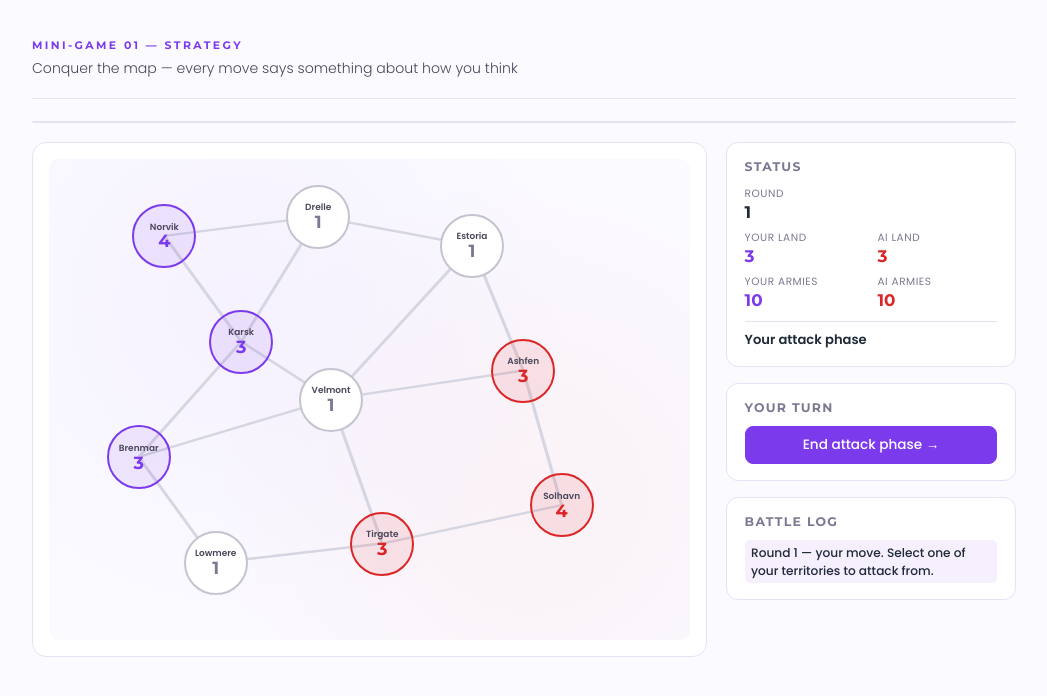
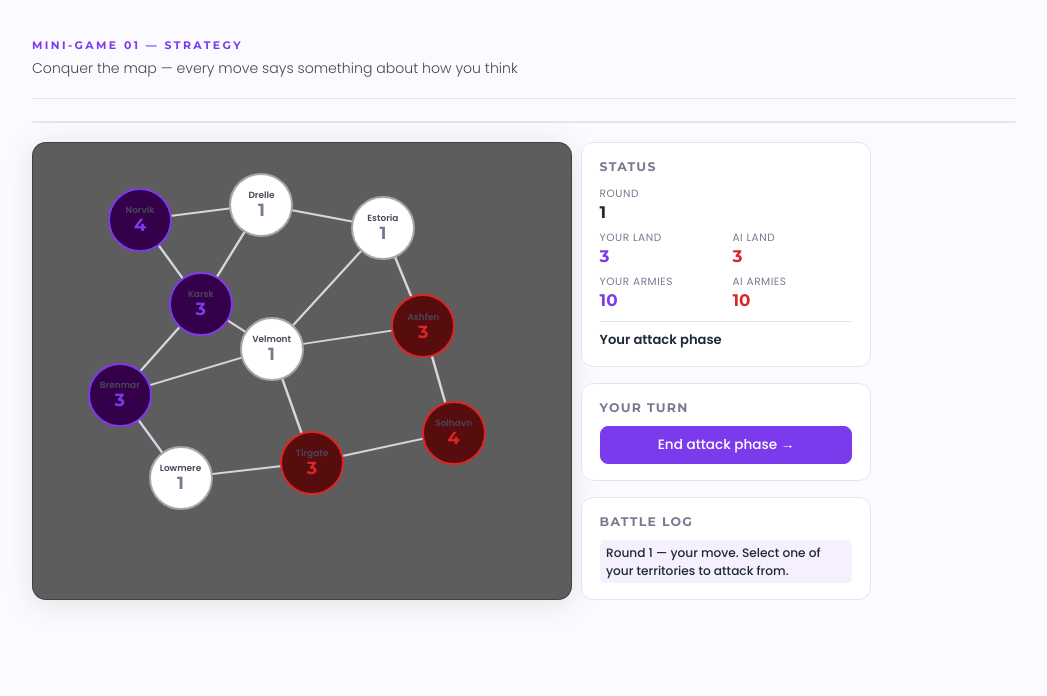
Before and after one commit to blankoner/Nova_App, a Flask app: page /game/strategy in a window 1280 px wide. Shown: the part 79-775 px from the top of the page, without its empty margins (116-1163 px from the left). Run offline with Flask 3, Linux system fonts and the light colour scheme; data comes from the database, SQL or seed files in the repository.

Commit message:
strategy game design

```diff
--- a/static/css/game-strategy.css
+++ b/static/css/game-strategy.css
@@ -209,20 +209,22 @@ a { color: inherit; text-decoration: none; }
 
 /* ── Board ── */
 .board-card {
-  background: var(--surface);
+  background: #200000;
   border: 1px solid var(--rule);
   border-radius: 14px;
   padding: 1rem;
+  width:80%;
+  background: rgba(23, 23, 23, 0.69);
+box-shadow: 0 4px 30px rgba(0, 0, 0, 0.1);
+backdrop-filter: blur(12.2px);
+-webkit-backdrop-filter: blur(12.2px);
+border: 1px solid rgba(23, 23, 23, 0.4);
 }
 .game-board {
   position: relative;
   width: 100%;
   aspect-ratio: 4 / 3;
-  background:
-    radial-gradient(circle at 30% 30%, rgba(107,33,255,0.04), transparent 60%),
-    radial-gradient(circle at 75% 70%, rgba(220,38,38,0.04), transparent 55%),
-    var(--bg);
-  border-radius: 10px;
+
   overflow: hidden;
 }
 
@@ -278,16 +280,18 @@ a { color: inherit; text-decoration: none; }
 
 .territory.owner-player {
   border-color: var(--player);
-  background: var(--player-bg);
+  background: #34004a;
 }
 .territory.owner-player .terr-armies { color: var(--player); }
 .territory.owner-ai {
   border-color: var(--ai);
   background: var(--ai-bg);
+  background-color:#570d0d;
 }
 .territory.owner-ai .terr-armies { color: var(--ai); }
 .territory.owner-neutral {
-  border-color: var(--neutral);
+  border-color: #a6a6a6;
+  color:black;
 }
 .territory.owner-neutral .terr-armies { color: var(--muted); }
 
@@ -313,6 +317,8 @@ a { color: inherit; text-decoration: none; }
   display: flex;
   flex-direction: column;
   gap: 1rem;
+  /* przesun w lewo o 10% */
+  transform: translateX(-50%);
 }
 .panel-card {
   background: var(--surface);
```
